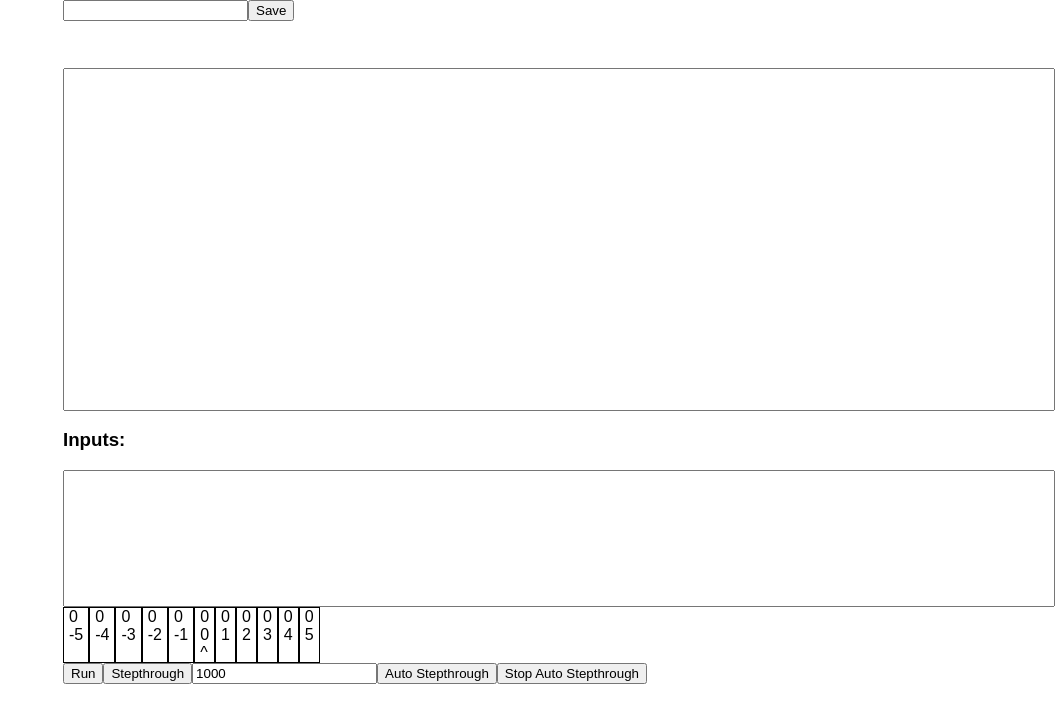
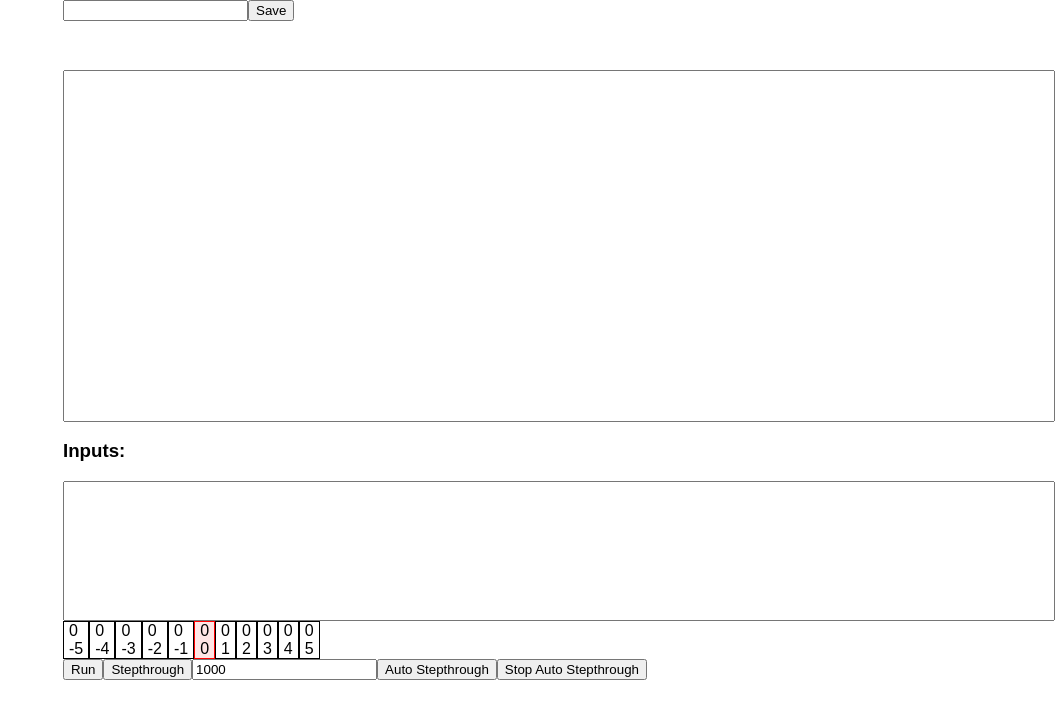
Before and after one commit to BrainifIDE/brainifide, a React (Create React App) app: page / in a window 1280 px wide. Shown: the top 722 px of the page, without its empty margins (225-1280 px from the left). Built offline with nearby package versions, Linux system fonts and the light colour scheme.

Commit message:
Refactor visualizer style

```diff
--- a/src/DataStoreVisualizer.css
+++ b/src/DataStoreVisualizer.css
@@ -6,4 +6,16 @@
   padding-left: 5px;
   padding-right: 5px;
   border: 1px solid black;
+  display: flex;
+  flex-direction: column;
 }
+
+.DataStoreVisualizer .cell:nth-of-type(6) {
+  border: 1px solid red;
+  background-color: rgba(255, 0, 0, 0.1);
+}
+
+.DataStoreVisualizer .cell div {
+  flex-basis: 0;
+  flex-grow: 1;
+}
--- a/src/DataStoreVisualizer.js
+++ b/src/DataStoreVisualizer.js
@@ -11,17 +11,12 @@ class DataStoreVisualizer extends Component {
     }
 
     return numbers.map((num, i) => {
-      if (i == 5) {
-        return <div key={i} className="cell">
-               <tr>{ num }</tr>
-               <tr>{ context.pointer + i - 5 }</tr>
-               <tr>^</tr>
-               </div>;
-      }
-      return <div key={i} className="cell">
-              <tr>{ num }</tr>
-              <tr>{ context.pointer + i - 5 }</tr>
-             </div>;
+      return (
+        <div key={i} className="cell">
+          <div>{ num }</div>
+          <div>{ context.pointer + i - 5}</div>
+        </div>
+      );
     });
   }
 
--- a/src/IDE.js
+++ b/src/IDE.js
@@ -9,8 +9,6 @@ import { selectFile } from './store/actions/selectedFile';
 class IDE extends Component {
   constructor() {
     super();
-
-    this.intervalID;
 
     this.state = {
       id: -1,
```
